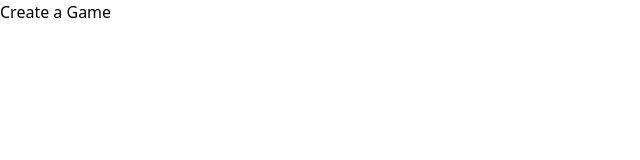
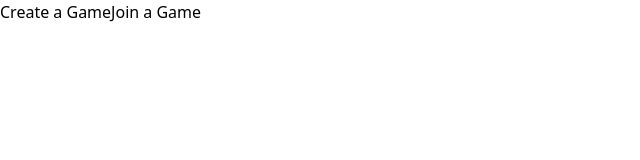
Before and after one commit to u-s-c-l/i-t-t-w-s-d, a React (Create React App) app: page /quiz in a window 1280 px wide. Shown: the top 160 px of the page, without its empty margins (0-640 px from the left). Built offline with nearby package versions, Linux system fonts and the light colour scheme.

Commit message:
join game

```diff
--- a/src/components/QuizLanding/QuizLanding.js
+++ b/src/components/QuizLanding/QuizLanding.js
@@ -5,6 +5,7 @@ const QuizLanding = () => {
   return (
     <>
       <Link to="/quiz/create">Create a Game</Link>
+      <Link to="/quiz/join">Join a Game</Link>
     </>
   );
 };
```
